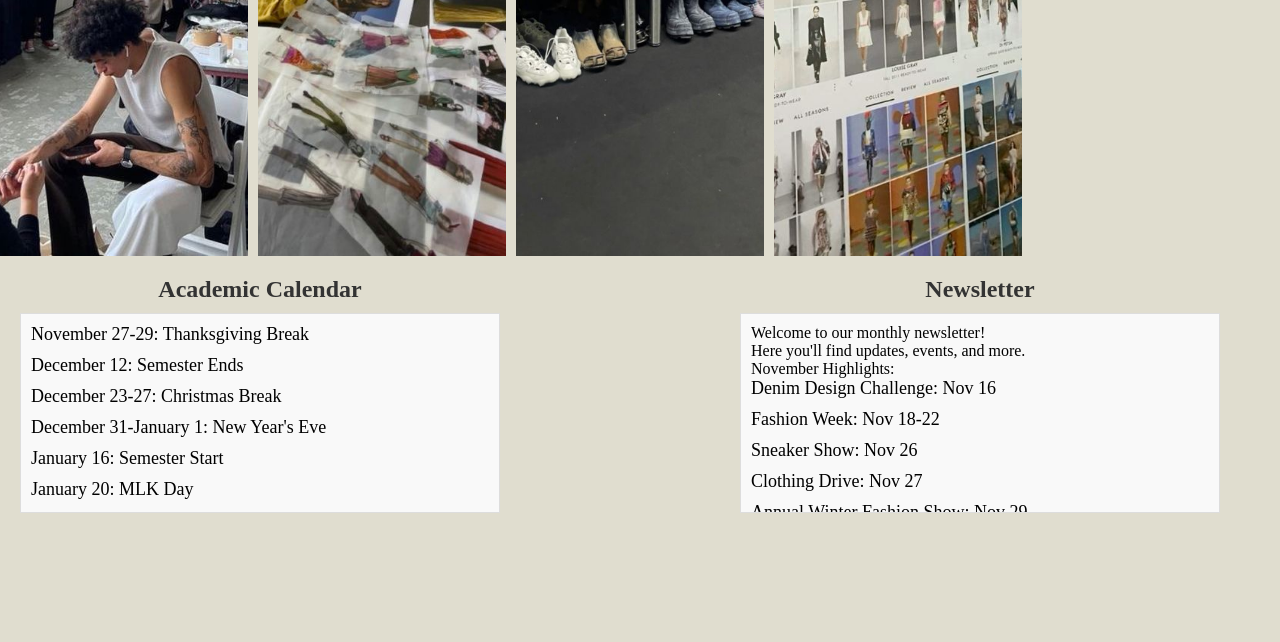
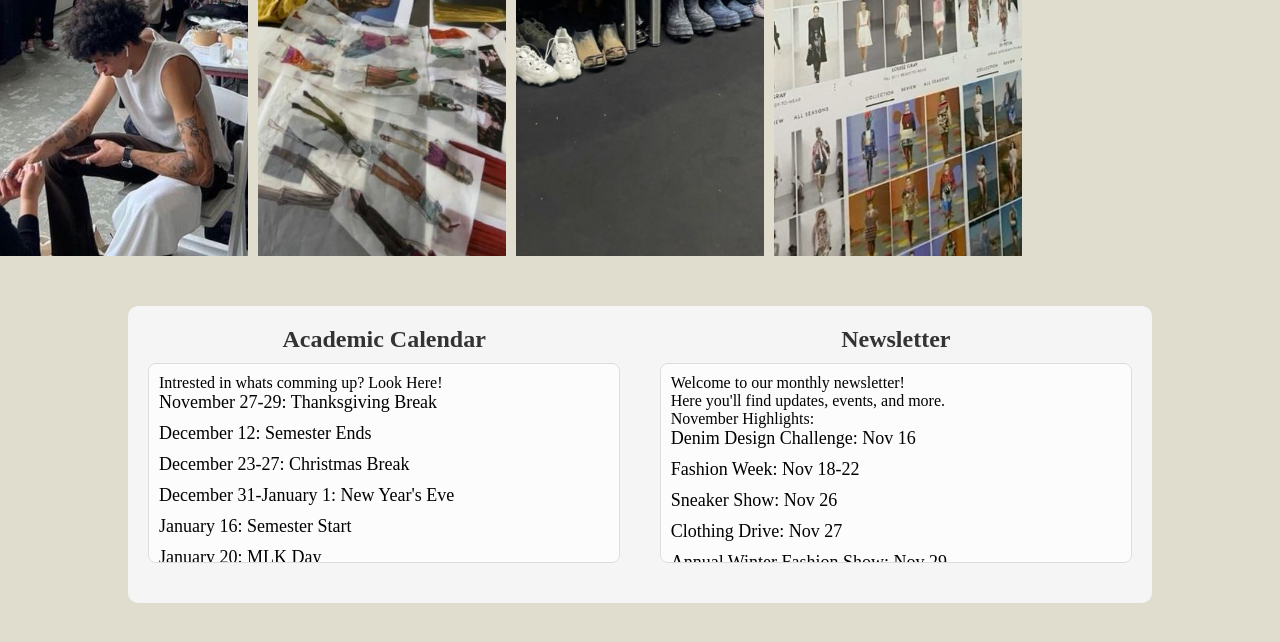
Before and after one commit to Car1ita/framework-challenge, a plain HTML site: page index.html in a window 1280 px wide. Shown: the part 554-1196 px from the top of the page. Before the commit the page ends 1107 px from the top, so only its background shows below. Drawn offline with Linux system fonts and the light colour scheme.

Commit message:
designing!

```diff
--- a/index.html
+++ b/index.html
@@ -30,13 +30,14 @@
             <div class="name">Esti School of Fashion</div>
         </div>
       </div>
-      <!-- Fixed: Ensure .container contains both sides -->
+
       <div class="container">
         <div class="left-side-content">
             <section id="academic-calendar">
               <h2>Academic Calendar</h2>
               <div class="scrollable">
                   <ul>
+                    <p>Intrested in whats comming up? Look Here!</p>
                     <li>November 27-29: Thanksgiving Break</li>
                     <li>December 12: Semester Ends</li>
                     <li>December 23-27: Christmas Break</li>
--- a/screen.css
+++ b/screen.css
@@ -1,4 +1,3 @@
-/* Add screen styles below */
 a.active {
     font-weight: bold;
 }
@@ -122,16 +121,19 @@ nav ul {
 
 
 .container {
+  background-color: #f5f5f5;
+  padding: 20px;
+  border-radius: 10px;
   display: flex;
   justify-content: space-between;
   align-items: flex-start;
-  margin: 20px;
-  width: 100%;
+  margin: 50px auto;
+  width: 80%;
   max-width: 1200px;
 }
 
 .left-side-content, .right-side-content {
-  width: 40%;
+  width: 48%;
 }
 
 
@@ -152,7 +154,8 @@ section h2 {
   border: 1px solid #ddd;
   padding: 10px;
   margin: 10px 0;
-  background-color: #f9f9f9;
+  background-color: #fcfcfc;
+  border-radius: 8px;
 }
 
 .scrollable::-webkit-scrollbar {
```
